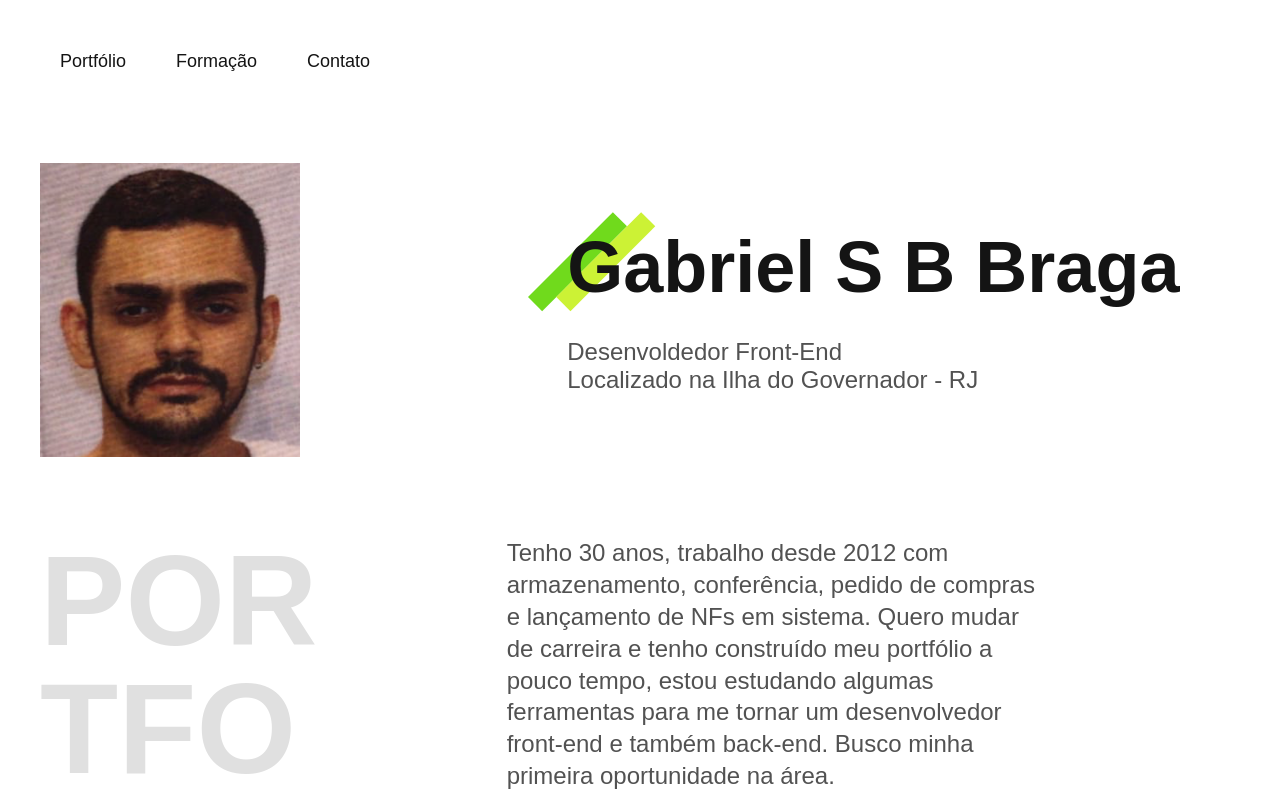
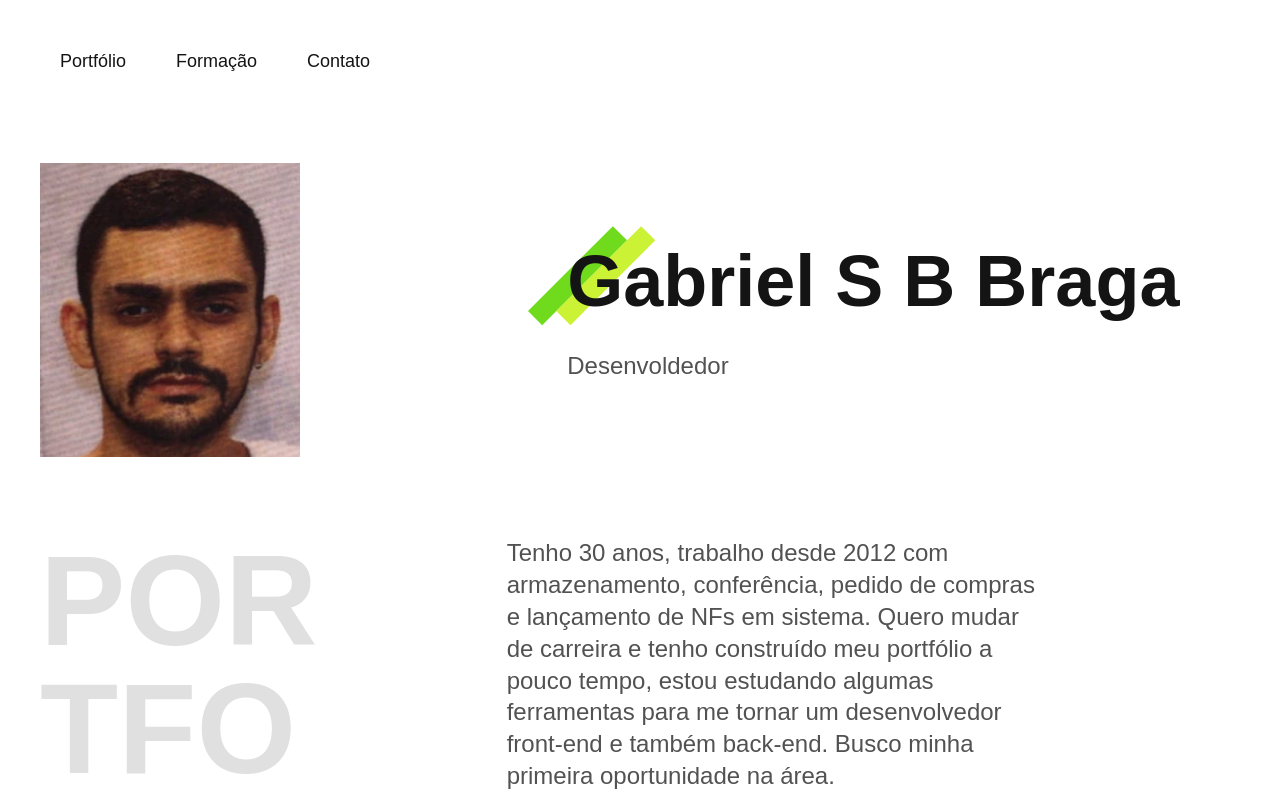
Before and after one commit to BragaGabriel/portfolio, a plain HTML site: page index.html in a window 1280 px wide. Shown: the top 800 px of the page. Drawn offline with Linux system fonts and the light colour scheme.

Commit message:
Update index.html

```diff
--- a/index.html
+++ b/index.html
@@ -26,7 +26,7 @@
     <img src="./img/Imagem1.png" alt="Lobo Cinza" class="eu">
     <div class="nomeLoc">
       <h1>Gabriel S B Braga</h1>
-      <p>Desenvoldedor Front-End <br> Localizado na Ilha do Governador - RJ</p>
+      <p>Desenvoldedor</p>
     </div>
   </main>
 
```
